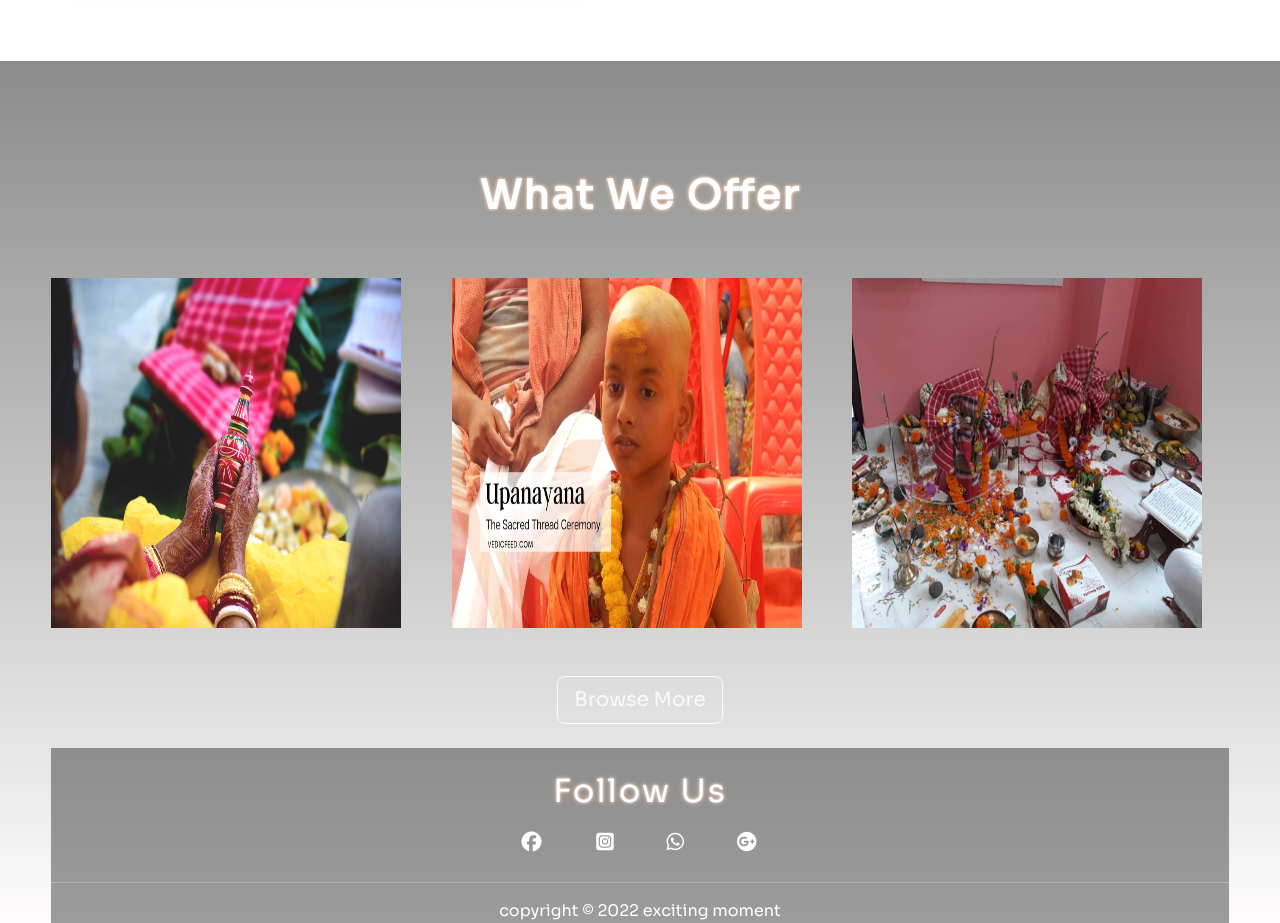
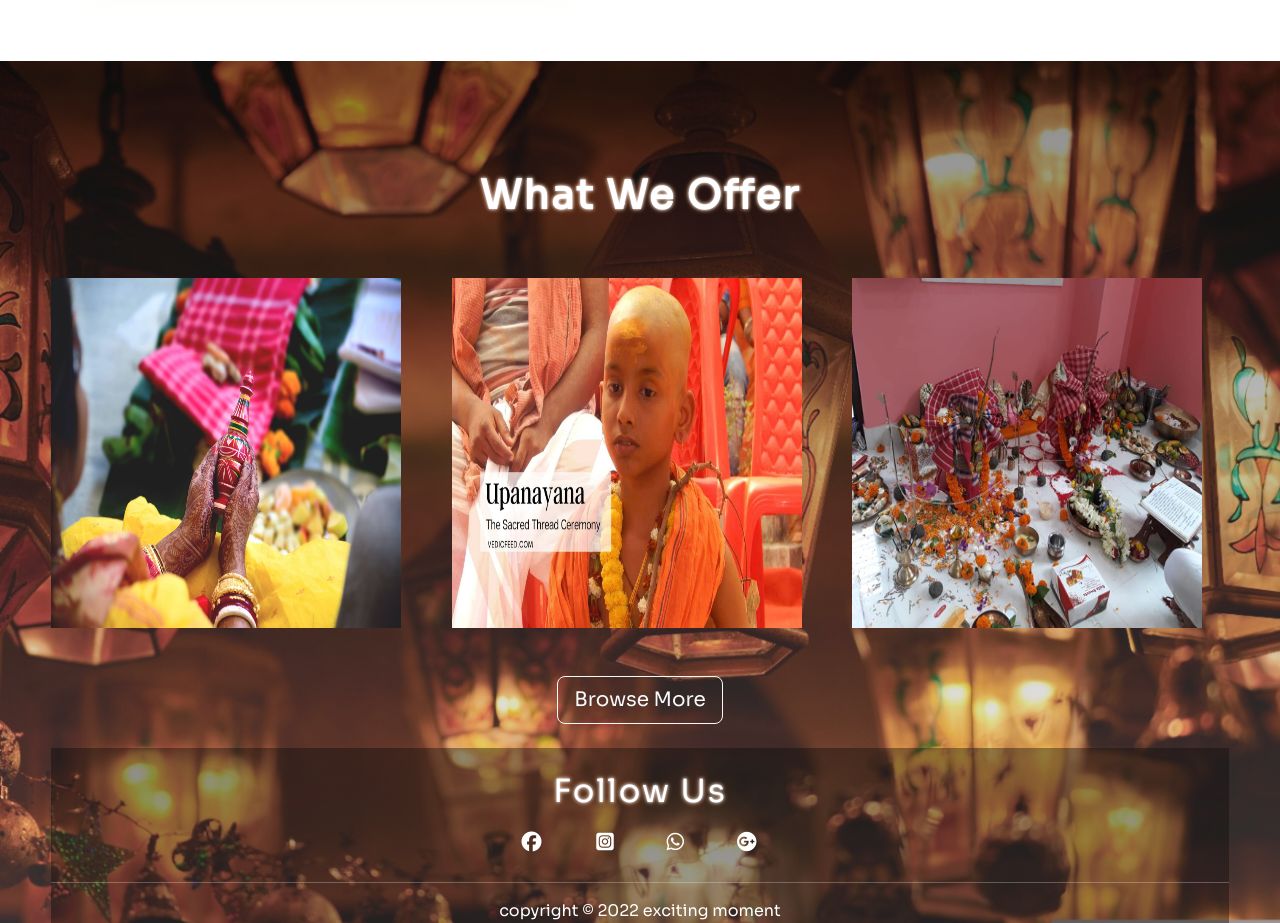
Before and after one commit to PurohitExcitingMoment/frontend, a plain HTML site: page index.html in a window 1280 px wide. Shown: the part 1364-2287 px from the top of the page. Drawn offline with nearby package versions, Linux system fonts and the light colour scheme; the site is published under a folder, as on GitHub Pages, so addresses that start at the root find nothing.

Commit message:
lantern changes again

```diff
--- a/style.css
+++ b/style.css
@@ -76,7 +76,7 @@ header{
     padding-top: 4%;
     padding-right: 4%;
     padding-left: 4%;
-    background:linear-gradient(rgba(24, 24, 23, 0.5),rgba(248, 240, 238, 0.2)), url('/images/lantern-6894507.jpeg');
+    background:linear-gradient(rgba(24, 24, 23, 0.5),rgba(248, 240, 238, 0.2)), url('images/lantern-6894507.jpeg');
     -webkit-background-size: cover;
     background-size: cover;
 
```
